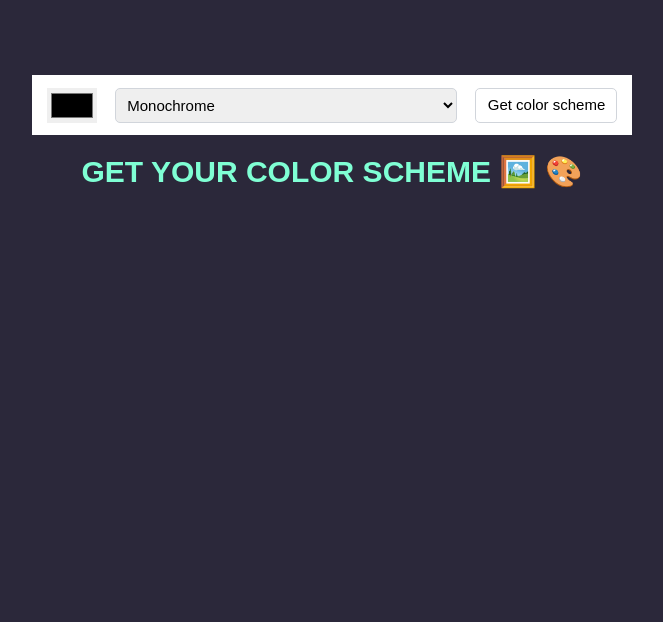
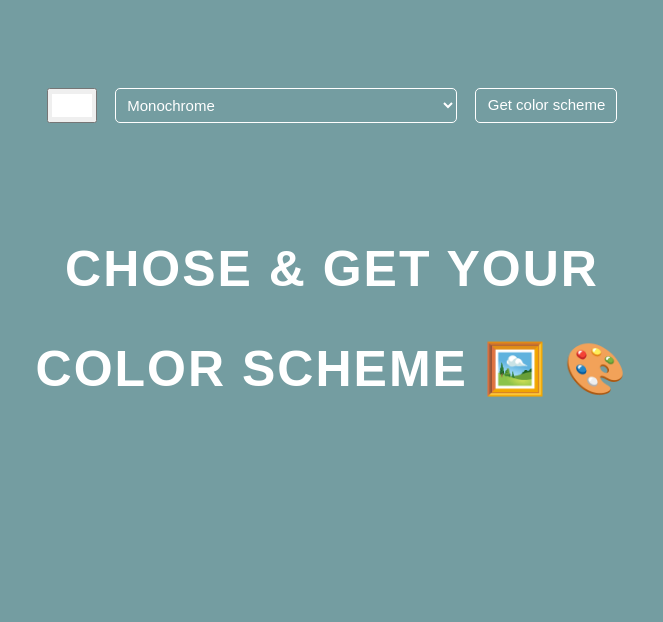
Before and after one commit to mariamaitbella/color-scheme-generator, a plain HTML site: page index.html in a window 1280 px wide. Shown: the whole page, without its empty margins (308-971 px from the left). Drawn offline with nearby package versions, Linux system fonts and the light colour scheme; a web font is replaced by a local one.

Commit message:
add css + some fixes

```diff
--- a/index.css
+++ b/index.css
@@ -5,16 +5,18 @@ body {
   display: flex;
   flex-direction: column;
   align-items: center;
-  background-color: #2b283a;
+  background-color: #749DA1;
   font-family: "Anek Malayalam", sans-serif;
   font-size: 15px;
 }
 
 .main-container {
-  background-color: white;
+  background-color: transparent;
   width: 600px;
   height: 70%;
   margin: 5em;
+  /* border-radius: 2px; */
+  border-radius: 10px;
 }
 
 .top-area {
@@ -25,16 +27,28 @@ body {
   padding-right: 1em;
   align-items: center;
   height: 60px;
+  border-color: Black;
+  border-radius: 2px;
 }
 
 .top-area input {
-  border: none;
+  /* border: none; */
   width: 50px;
   height: 35px;
   cursor: pointer;
+  /* -webkit-appearance: none; */
+
 }
+
+.top-area input::-webkit-color-swatch {
+  /* border-radius: 50%; */
+  border: none;
+}
+
 .top-area select {
-  border-color: #d1d5db;
+  background-color: transparent;
+  color: white;
+  border-color: white;
   padding-left: 0.5em;
   width: 60%;
   border-radius: 5px;
@@ -42,21 +56,25 @@ body {
   cursor: pointer;
 }
 .top-area button {
-  border: 1px solid #d1d5db;
+  border: 1px solid Black;
   padding-left: 0.5em;
   width: 25%;
   border-radius: 5px;
   height: 35px;
   background-color: transparent;
   cursor: pointer;
+  background-color: transparent;
+  color: white;
+  border-color: white;
 }
 .top-area button:hover {
-  background-color: #ecf4ff;
+  color: #749DA1;
+  background-color: white;
   transition: 500ms;
 }
 
 .colors-area {
-  background-color: #2b283a;
+  background-color: #749DA1;
   height: 90%;
   display: flex;
 }
@@ -69,10 +87,8 @@ body {
   justify-content: space-between;
 }
 
-
 .color {
   height: 100%;
-  cursor: pointer;
 }
 
 .hex {
--- a/index.html
+++ b/index.html
@@ -18,7 +18,7 @@
   <body>
     <div class="main-container">
       <div class="top-area">
-        <input type="color" id="pickedColorInput" />
+        <input type="color" id="pickedColorInput" value="#ffffff" />
         <select id="modeSelected">
           <option>Monochrome</option>
           <option>Monochrome-dark</option>
@@ -31,7 +31,19 @@
         <button id="get-color-scheme">Get color scheme</button>
       </div>
       <div id="colors-area" class="colors-area">
-        <h1 style="width: 100%; text-align: center; color: aquamarine;">GET YOUR COLOR SCHEME 🖼️ 🎨</h1>
+        <h1
+          style="
+            width: 100%;
+            text-align: center;
+            color: #fff;
+            padding-top: 50px;
+            letter-spacing: 2;
+            font-size: 50px;
+            line-height: 2;
+          "
+        >
+          CHOSE & GET YOUR COLOR SCHEME 🖼️ 🎨
+        </h1>
       </div>
     </div>
     <script src="index.js"></script>
```
